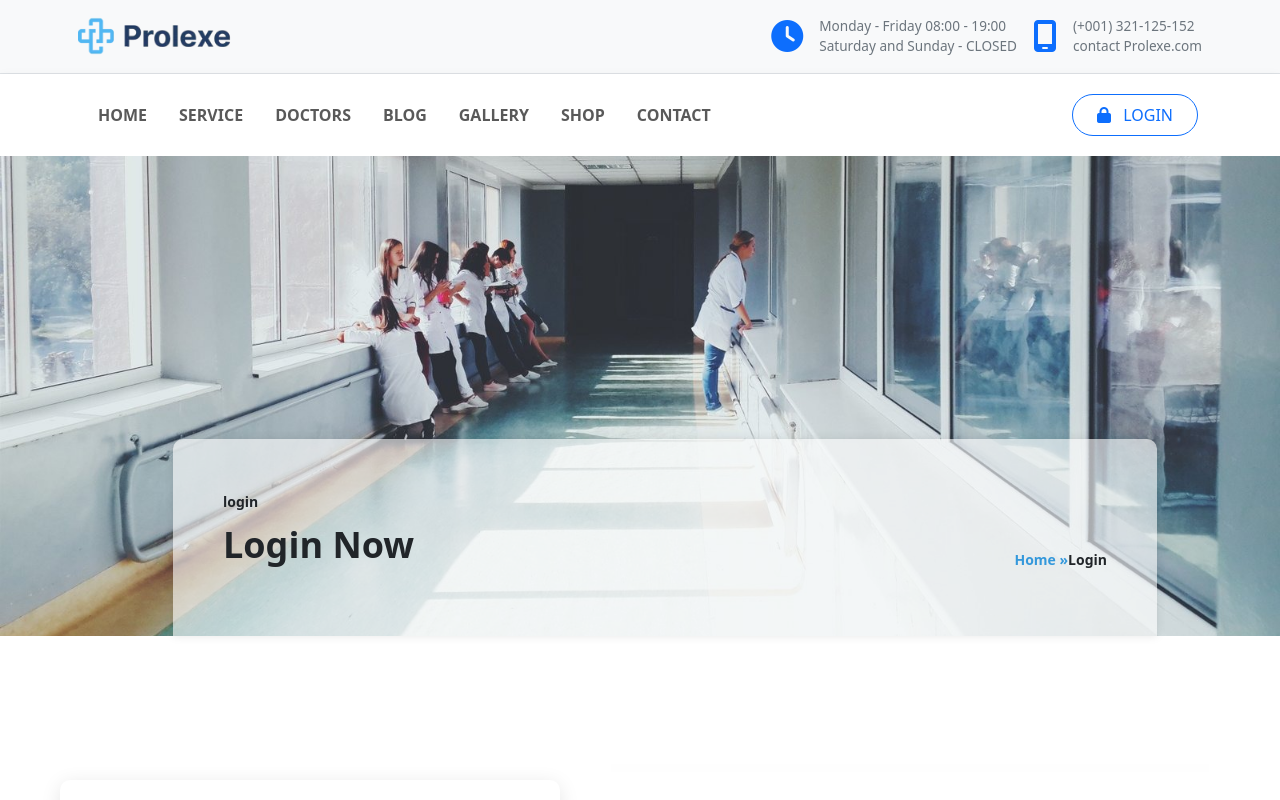
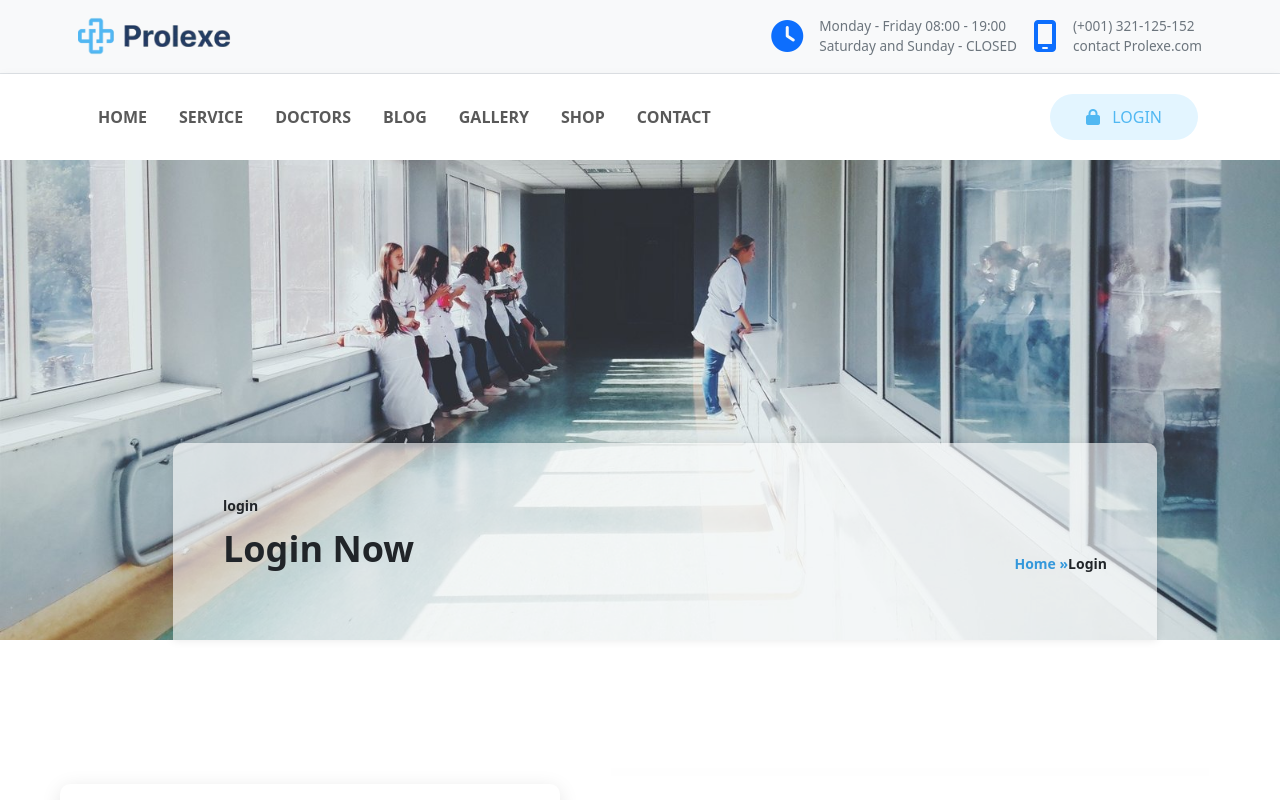
Before and after one commit to AbdelrhmanEssam74/smart-hospital, an Angular app: page /login in a window 1280 px wide. Shown: the top 800 px of the page. Built offline with nearby package versions, Linux system fonts and the light colour scheme.

Commit message:
style: update navbar button styling and active link color for improved UI consistency

```diff
--- a/src/app/components/navbar/navbar.component.css
+++ b/src/app/components/navbar/navbar.component.css
@@ -11,7 +11,7 @@
 
 .navbar-nav .nav-link:hover,
 .navbar-nav .nav-link.active {
-  color: #0d6efd;
+  color: #51b8f2;
 }
 
 button.btn i {
@@ -19,11 +19,18 @@ button.btn i {
 }
 
 #login-button {
-  padding: 0.5rem 1.5rem;
+  padding: 10px 35px;
   border-radius: 30px;
+  box-shadow: none;
+  color: #51b8f2;
+  background-color:#e3f5ff ;
+}
+#login-button:hover {
+  color: #fff;
+  background-color: #51b8f2;
 }
 .active-link{
-  color: #0d6efd !important;
+  color: #51b8f2 !important;
   font-weight: bold;
 }
 
--- a/src/app/components/navbar/navbar.component.html
+++ b/src/app/components/navbar/navbar.component.html
@@ -57,7 +57,7 @@
         <li class="nav-item"><a class="nav-link" routerLinkActive="active-link"  routerLink="contact">CONTACT</a></li>
       </ul>
     </div>
-    <bu routerLink="login" class="btn btn-outline-primary text-center" id="login-button">
+    <bu routerLink="login" class="btn  text-center" id="login-button">
       <i class="fa-solid fa-lock me-2"></i> Login
     </bu>
   </div>
```
